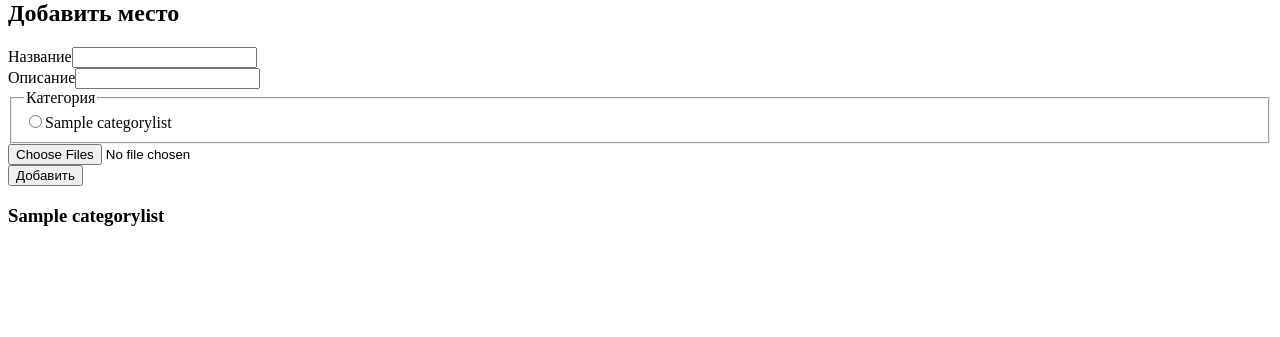
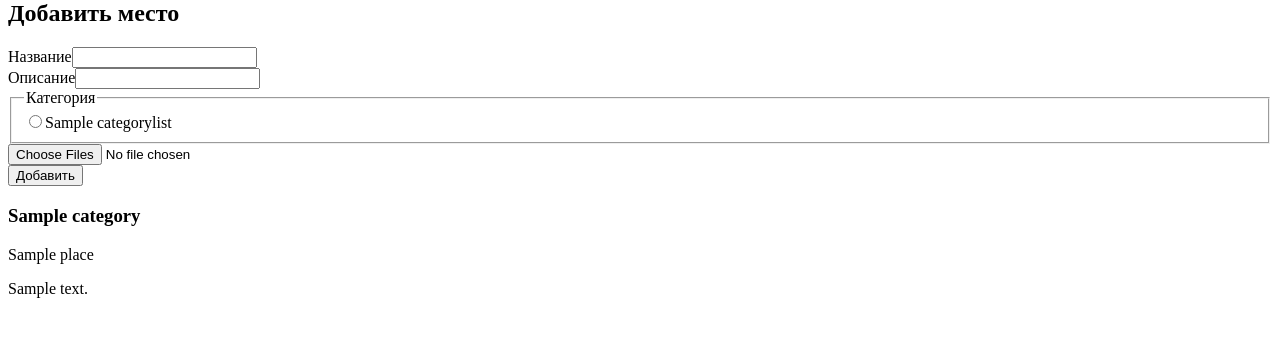
Before and after one commit to lagunovLev/tg_bot, a Flask app: template templates/admin.html in a window 1280 px wide. Shown: the part 195-532 px from the top of the page. Run offline with Flask 3, Linux system fonts and the light colour scheme; the template is opened without the code that fills it: most values are stand-ins (such as "Sample title", 1, 10 or a date in 2020); parts of the project's set-up code (start-up, migrations or seed data) failed here and were passed over.

Commit message:
отображение добавленных мест

```diff
--- a/main.py
+++ b/main.py
@@ -77,7 +77,32 @@ def admin():
     cats_iter = categories.get_all({"_id": 0})
     cat = list(cats_iter)
     l = len(cat)
-    return render_template('admin.html', username=current_user.username, categorylength=l, categorylist=cat)
+    #places_list = {}
+    #for category in cat:
+    #    category_name = category['name']
+    #    category_id = category['_id']
+    #    places_cur = places.get_all(args={'category_id': category_id}).
+    #    places_list[category_name] = list(places_cur)
+    places_list = places.collect.aggregate([
+        {"$group": {
+            "_id": "$category_id",
+            "places": {"$push": {
+                "name": "$name",
+                "photos_id": "$photos_id",
+                "description": "$description",
+            }}
+        }},
+        {"$lookup": {
+            "from": "categories",
+            "localField": "_id",
+            "foreignField": "_id",
+            "as": "category",
+        }},
+        {"$unset": "_id"},
+    ])
+    #print(*list(places_list), sep="\n")
+
+    return render_template('admin.html', username=current_user.username, categorylength=l, categorylist=cat, places_list=places_list)
 
 
 @app.route('/add_category', methods=['POST'])
--- a/templates/admin.html
+++ b/templates/admin.html
@@ -39,10 +39,13 @@
             <input type="file" name="photos" multiple><br>
             <input type="submit" value="Добавить" />
         </form>
-            {% for category in categorylist %}
+            {% for category_with_places in places_list %}
                 <div>
-                    <h3>{{ category["name"] }}</h3>
-
+                    <h3>{{ category_with_places["category"][0]["name"] }}</h3>
+                    {% for place in category_with_places["places"] %}
+                        <p>{{ place["name"] }}</p>
+                        <p>{{ place["description"] }}</p>
+                    {% endfor %}
                 </div>
             {% endfor %}
     </body>
```
Also changed, not shown: database/files.py (added, +10 -0 lines), database/places.py (+22 -0 lines).
